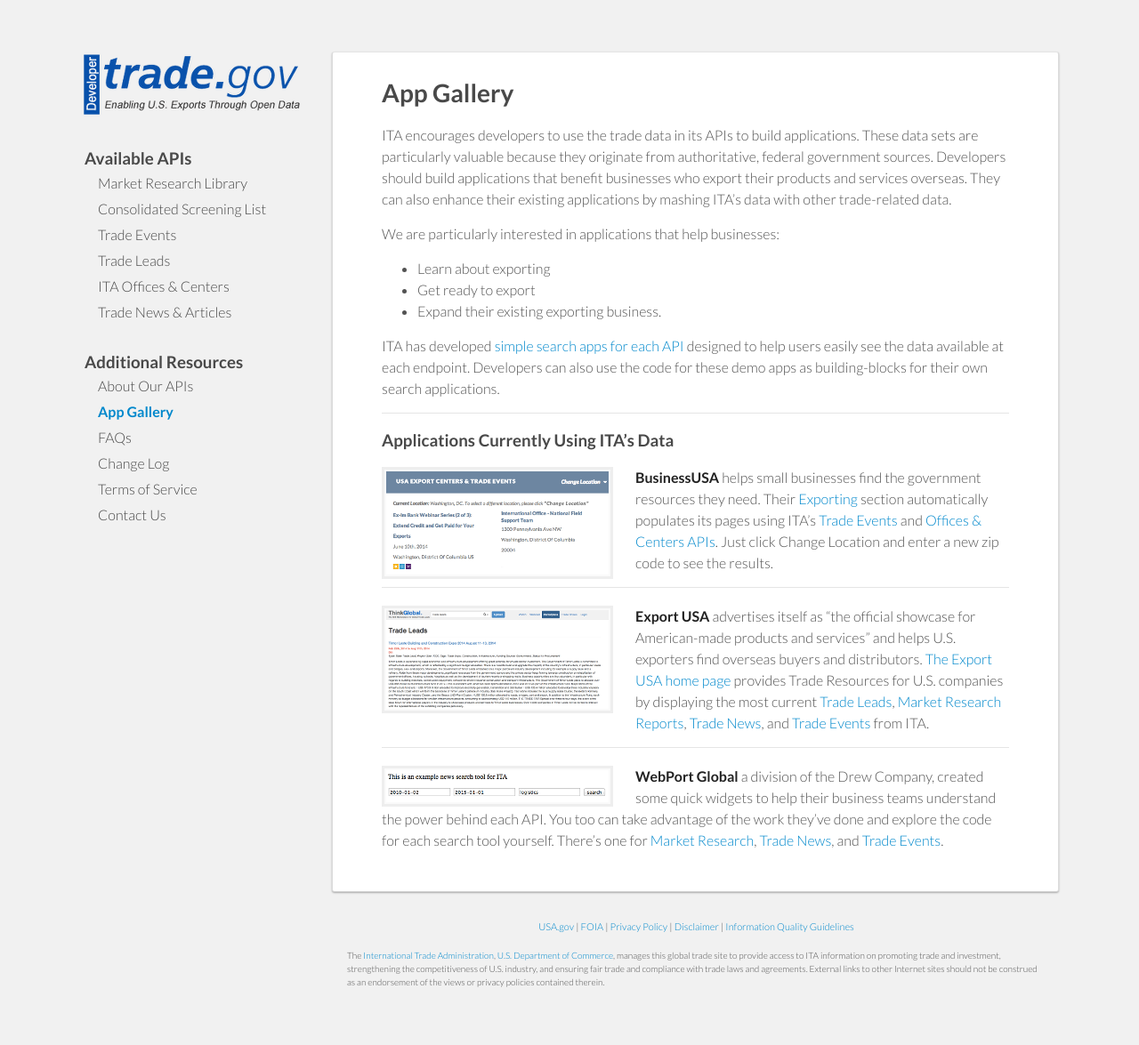
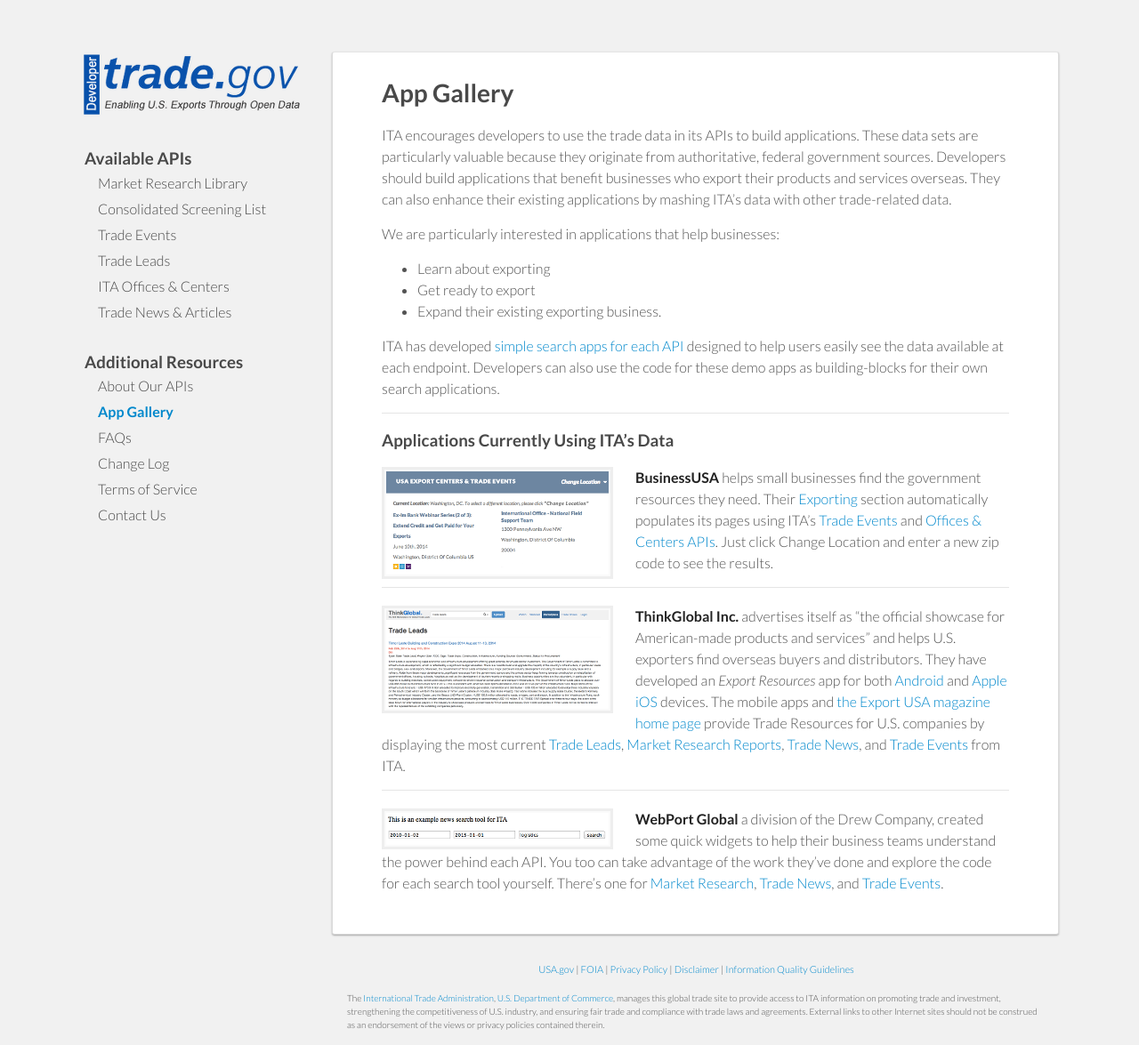
Before and after one commit to InternationalTradeAdministration/developerportal, a Jekyll site: the page built from _posts/2014-11-15-app-gallery.md, in a window 1280 px wide and 1175 px high. Shown: the whole window at 89% size. Built offline with Jekyll 4.4.1, drawn with Linux system fonts in a browser that asks for light colours; nearby versions of some CDN libraries.

Commit message:
Updated ThinkGlobal description

```diff
--- a/_posts/2014-11-15-app-gallery.md
+++ b/_posts/2014-11-15-app-gallery.md
@@ -29,7 +29,7 @@ ITA has developed [simple search apps for each API](demo-search-apps.html) desig
 
 [![thinkglobal](images/thinkglobal.png)](http://www.thinkglobal.com/exusa)
 
-**Export USA** advertises itself as "the official showcase for American-made products and services" and helps U.S. exporters find overseas buyers and distributors. [The Export USA home page](http://www.thinkglobal.com/exusa) provides Trade Resources for U.S. companies by displaying the most current [Trade Leads](http://www.thinkglobal.com/trade_resources/trade_leads), [Market Research Reports](http://www.thinkglobal.com/trade_resources/market), [Trade News](http://www.thinkglobal.com/trade_resources/trade_articles), and [Trade Events](http://www.thinkglobal.com/trade_resources/trade_events) from ITA.
+**ThinkGlobal Inc.** advertises itself as "the official showcase for American-made products and services" and helps U.S. exporters find overseas buyers and distributors.   They have developed an *Export Resources* app for both [Android](https://play.google.com/store/apps/details?id=com.thinkglobal.trade&hl=en) and [Apple iOS](https://itunes.apple.com/us/app/export-resources/id924508501?mt=8) devices. The mobile apps and [the Export USA magazine home page](http://www.thinkglobal.com/exusa) provide Trade Resources for U.S. companies by displaying the most current [Trade Leads](http://www.thinkglobal.com/trade_resources/trade_leads), [Market Research Reports](http://www.thinkglobal.com/trade_resources/market), [Trade News](http://www.thinkglobal.com/trade_resources/trade_articles), and [Trade Events](http://www.thinkglobal.com/trade_resources/trade_events) from ITA.
 
 ------
 
```
